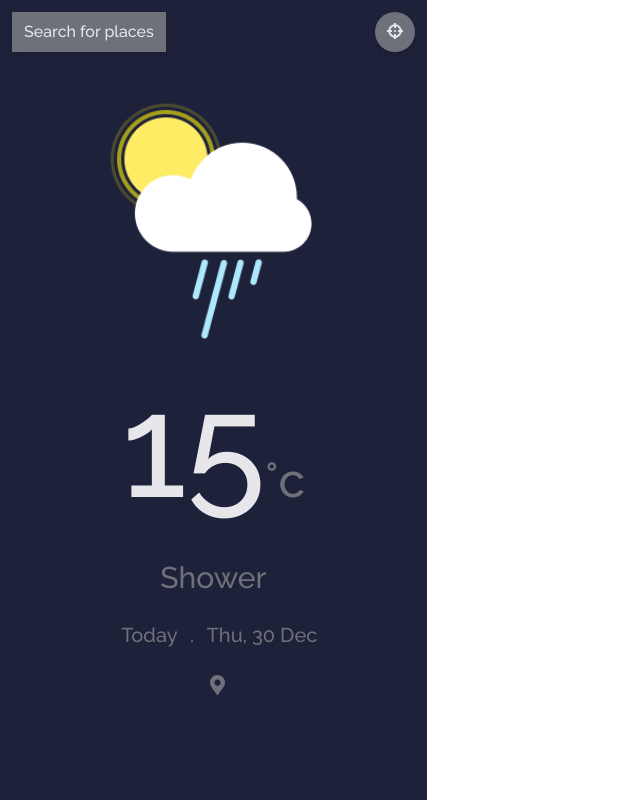
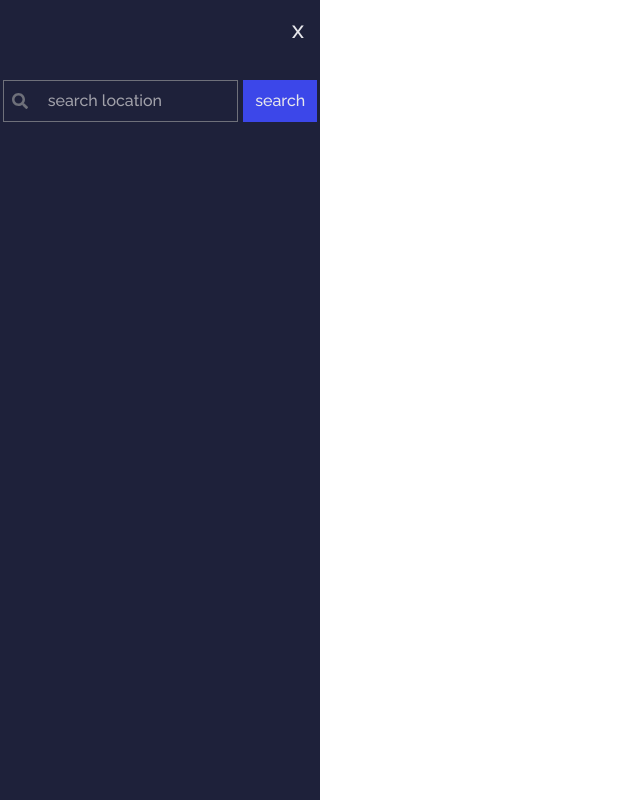
Before and after one commit to meinor25/weather-app, a Vue app: page / in a window 1280 px wide. Shown: the whole page, without its empty margins (0-640 px from the left). Built offline with nearby package versions, Linux system fonts and the light colour scheme; no server answers.

Commit message:
Navigation drawer added

```diff
--- a/src/App.vue
+++ b/src/App.vue
@@ -1,10 +1,11 @@
 <template>
   <div class="flex flex-col lg:flex-row">
     <!-- MAIN WEATHER AND SEARCH -->
-    <div class="bg-dark-blue h-screen lg:w-2/6">
+    <div class="bg-dark-blue lg:w-1/4 relative h-screen">
       <header class="flex justify-between">
         <button
           class="py-2 px-3 mt-3 ml-3 bg-gray text-white font-medium shadow-md shadow-gray-100"
+          @click="showDrawer"
         >
           Search for places
         </button>
@@ -16,11 +17,19 @@
           <icon icon="crosshairs"></icon>
         </button>
       </header>
-      <div class="flex flex-col items-center">
+      <div class="main-section flex flex-col items-center">
+        <div
+          class="background w-full"
+          :style="
+            'background-image: url( ' +
+            require('./assets/img/Cloud-background.png') +
+            ')'
+          "
+        ></div>
         <img
           :src="require(`./assets/img/${actualWeather}.png`)"
           :alt="actualWeather"
-          class="mr-4 w-2/4 max-w-xs pt-10"
+          class="mr-4 w-2/4 max-w-xs pt-10 md:w-2/5"
         />
         <h1 class="text-white text-center">
           <span class="text-10xl">{{ actualTemperature }}</span>
@@ -38,6 +47,8 @@
           </p>
         </div>
       </div>
+      <!-- NAVIGATION DRAWER -->
+      <Drawer :drawer="drawer" />
     </div>
   </div>
 </template>
@@ -45,9 +56,10 @@
 <script>
 import { computed } from "@vue/reactivity";
 import { useStore } from "vuex";
+import Drawer from "./components/Drawer.vue";
 export default {
   name: "App",
-  components: {},
+  components: { Drawer },
   setup() {
     //Store
     const store = useStore();
@@ -58,6 +70,8 @@ export default {
     const actualTemperature = computed(() => store.state.actualTemperature);
     const actualDate = computed(() => store.state.actualDate);
     const userCountry = computed(() => store.state.userCountry);
+    const background = require("./assets/img/Cloud-background.png");
+    const drawer = computed(() => store.state.drawer);
 
     //Methods
     const currentTime = () => {
@@ -69,6 +83,9 @@ export default {
     };
     const getUserCountry = () => {
       store.dispatch("getUserCountry");
+    };
+    const showDrawer = () => {
+      store.commit("showDrawer");
     };
 
     //Created
@@ -86,6 +103,9 @@ export default {
       userCountry,
       getWeatherInfo,
       getUserCountry,
+      background,
+      drawer,
+      showDrawer,
     };
   },
 };
--- a/src/assets/styles/main.css
+++ b/src/assets/styles/main.css
@@ -1 +1,24 @@
 @import url("https://fonts.googleapis.com/css2?family=Raleway:wght@500;600;700&display=swap");
+
+/* main-section */
+.main-section {
+  position: relative;
+}
+
+.main-section > .background {
+  position: absolute;
+  width: 100%;
+  height: 80vh;
+  overflow: hidden;
+  background-size: 150%;
+  background-repeat: repeat-x;
+  background-position: 50% 0%;
+  opacity: 0.1;
+}
+@media (width: 768px) {
+  .main-section > .background {
+    background-size: 120%;
+  }
+}
+
+/* navigation-drawer */
--- /dev/null
+++ b/src/components/Drawer.vue
@@ -0,0 +1,51 @@
+<template>
+  <div
+    class="absolute m-auto w-0 top-0 h-screen bg-dark-blue transition-all ease-in-out"
+    :class="{ 'w-full': !drawer }"
+  >
+    <!-- CLOSE BTN -->
+    <div class="flex justify-end">
+      <button class="text-white p-3 mr-1 text-2xl" @click="drawerFunc">
+        x
+      </button>
+    </div>
+    <!-- SEARCH -->
+    <div class="pt-5 flex justify-around" :class="{ hidden: drawer }">
+      <div class="p-2 flex border border-gray items-center">
+        <icon icon="search" class="text-gray" />
+        <input
+          type="text"
+          placeholder="search location"
+          class="pl-5 bg-dark-blue focus:outline-none text-white"
+        />
+      </div>
+      <button class="py-2 px-3 bg-blue text-white">search</button>
+    </div>
+  </div>
+</template>
+
+<script>
+import { computed } from "@vue/reactivity";
+import { useStore } from "vuex";
+export default {
+  name: "Drawer",
+  props: {
+    drawer: Boolean,
+  },
+  setup() {
+    //Store
+    const store = useStore();
+    //Variables
+    const drawer = computed(() => store.state.drawer);
+
+    const drawerFunc = () => {
+      store.commit("showDrawer");
+    };
+    return {
+      drawerFunc,
+    };
+  },
+};
+</script>
+
+<style></style>
--- a/src/main.js
+++ b/src/main.js
@@ -10,13 +10,18 @@ import { library } from "@fortawesome/fontawesome-svg-core";
 import { FontAwesomeIcon } from "@fortawesome/vue-fontawesome";
 import { faCrosshairs } from "@fortawesome/free-solid-svg-icons";
 import { faMapMarkerAlt } from "@fortawesome/free-solid-svg-icons";
+import { faSearch } from "@fortawesome/free-solid-svg-icons";
 //Styles (tailwind)
 import "./assets/tailwind.css";
 import "./assets/styles/main.css";
 
+//Images
+import "./assets/img/Cloud-background.png";
+
 //Icon usage
 library.add(faCrosshairs);
 library.add(faMapMarkerAlt);
+library.add(faSearch);
 
 createApp(App)
   .use(store)
--- a/src/store/index.js
+++ b/src/store/index.js
@@ -10,6 +10,7 @@ export default createStore({
     tempMode: "°c",
     actualDate: "",
     userCountry: "",
+    drawer: false,
   },
   mutations: {
     getActualTime(state) {
@@ -17,7 +18,9 @@ export default createStore({
     },
     userCountry(state, payload) {
       state.userCountry = payload;
-      console.log(payload);
+    },
+    showDrawer(state) {
+      state.drawer = !state.drawer;
     },
   },
   actions: {
```
